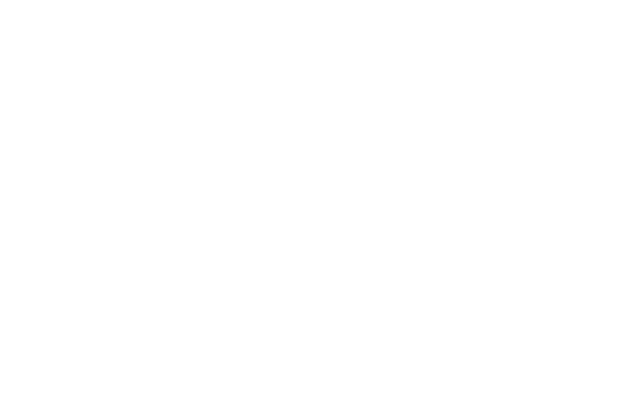
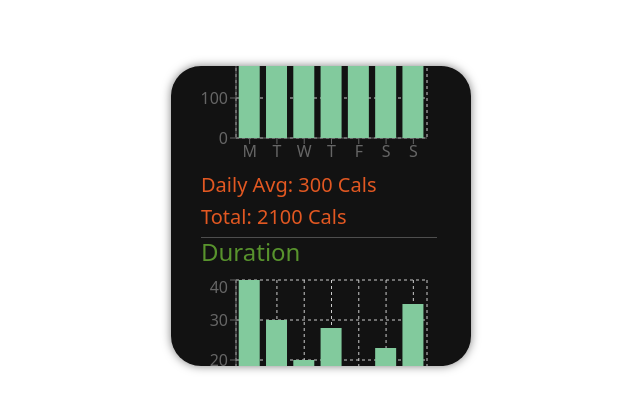
Before and after one commit to Ravi-Pogaku/CSCI4620-prototype, a React (Vite) app in the folder hci-prototype/: page /activity in a window 1280 px wide. Before the commit this address had no page. Shown: the part 184-594 px from the top of the page, without its empty margins (319-959 px from the left). Built offline with nearby package versions, Linux system fonts and the light colour scheme.

Commit message:
created activity page
activity page shows charts of calories burned and duration of exercise. chart is a seperate component

```diff
--- a/hci-prototype/package.json
+++ b/hci-prototype/package.json
@@ -19,7 +19,8 @@
     "react-bootstrap": "^2.10.6",
     "react-bootstrap-icons": "^1.11.4",
     "react-dom": "^18.3.1",
-    "react-router-dom": "^7.0.2"
+    "react-router-dom": "^7.0.2",
+    "recharts": "^2.14.1"
   },
   "devDependencies": {
     "@eslint/js": "^9.15.0",
--- a/hci-prototype/src/App.jsx
+++ b/hci-prototype/src/App.jsx
@@ -9,6 +9,7 @@
 import SchedulePage from './pages/SchedulePage.jsx'
 import MapPage from './pages/MapPage.jsx'
 import TimePage from './pages/TimePage.jsx';
+import ActivityPage from './pages/AvtivityPage.jsx'
 
 
 
@@ -24,6 +25,7 @@
         <Route path='/map' element={<MapPage />} />
         <Route path='/time' element={<TimePage />} />
         <Route path='/schedule' element={<SchedulePage />} />
+        <Route path='/activity' element={<ActivityPage />} />
       </Routes>
     </div>
   )
--- /dev/null
+++ b/hci-prototype/src/components/ActivityChart.jsx
@@ -0,0 +1,25 @@
+import React, { PureComponent } from 'react';
+import { BarChart, Bar, ResponsiveContainer, XAxis, YAxis, CartesianGrid, Tooltip, Legend } from 'recharts';
+
+
+export default class Example extends PureComponent {
+
+  render() {
+
+    const { data } = this.props;
+    const dataKey = data.length > 0 ? Object.keys(data[0]).find(key => key !== 'day') : '';
+
+    return (
+      <ResponsiveContainer width="100%" height="100%">
+        <BarChart width={750} height={200} data={data}>
+            <CartesianGrid strokeDasharray="3 3" />
+            <XAxis dataKey="day" />
+            <YAxis />
+            <Tooltip />
+            {/* <Legend /> */}
+            <Bar dataKey={dataKey} fill="#82ca9d" />
+        </BarChart>
+      </ResponsiveContainer>
+    );
+  }
+}
--- a/hci-prototype/src/pages/AIAssistant.jsx
+++ b/hci-prototype/src/pages/AIAssistant.jsx
@@ -51,7 +51,7 @@
               marginTop: '10px',
               cursor: 'pointer', // Makes it clear the div is clickable
             }}
-            onClick={() => navigate('/SchedulePage.jsx')} // Correct route path
+            onClick={() => navigate('/schedule')} // Correct route path
           >
             <Calendar size={24} />
             <span style={{ marginLeft: '10px' }}>Show today's schedule</span>
@@ -69,7 +69,7 @@
               marginTop: '10px',
               cursor: 'pointer' // Makes it clear the div is clickable
             }}
-            onClick={() => navigate('/MapPage.jsx')} // Correct route path
+            onClick={() => navigate('/map')} // Correct route path
           >
             <TreeFill size={24} />
             <span style={{ marginLeft: '10px' }}>Show some nearby parks</span>
@@ -87,7 +87,7 @@
               marginTop: '8px',
               fontSize: '14px', // Smaller font size for text
             }}
-            onClick={() => navigate('/TimePage.jsx')} // Correct route path
+            onClick={() => navigate('/time')} // Correct route path
           >
             <Clock size={18} /> {/* Smaller icon */}
             <span style={{ marginLeft: '8px' }}>
--- /dev/null
+++ b/hci-prototype/src/pages/AvtivityPage.jsx
@@ -0,0 +1,95 @@
+import React from "react";
+import { Container, Row, Col } from "react-bootstrap";
+
+import ScrollableContainer from "../components/ScrollableContainer";
+import ActivityChart from "../components/ActivityChart";
+
+export default function ActivityPage() {
+
+    const dataCalories = [
+        { day: 'M', calories: 400 },
+        { day: 'T', calories: 300 },
+        { day: 'W', calories: 200 },
+        { day: 'T', calories: 278 },
+        { day: 'F', calories: 189 },
+        { day: 'S', calories: 239 },
+        { day: 'S', calories: 349 },
+    ];
+
+    const dataDuration = [
+        { day: 'M', duration: 40 },
+        { day: 'T', duration: 30 },
+        { day: 'W', duration: 20 },
+        { day: 'T', duration: 28 },
+        { day: 'F', duration: 18 },
+        { day: 'S', duration: 23 },
+        { day: 'S', duration: 34 },
+    ];
+
+    return (
+        <ScrollableContainer
+            style={{
+                backgroundColor: '#121212',
+                color: '#ffffff',
+                width: '300px', // Adjust the size as needed
+                height: '300px', // Ensures 1:1 ratio
+                padding: '20px',
+                borderRadius: '10%', // Optional for a circular smartwatch display
+                boxShadow: '0 0 10px rgba(0, 0, 0, 0.5)', // Subtle shadow effect
+                overflow: 'auto',
+            //   cursor: 'grab', // Indicates that the container can be dragged
+            }}
+            className="overflow-hidden"
+        >
+            <Container>
+                <Row>
+                    <Col>
+                        <h3 style={{color: '#3F6634'}}>Activity Summary</h3>
+                    </Col>
+                </Row>
+                <hr style={{margin:'0px',padding:'0px'}}></hr>
+                <Row>
+                    <Col>
+                        <h4 style={{color: '#e25822'}}>Calories Burned</h4>
+                    </Col>
+                </Row>
+                <Row style={{ width: '285px', height: '200px'}}>
+                    <Col style={{marginLeft: '-30px'}}>
+                        <ActivityChart data={dataCalories} />
+                    </Col>
+                </Row>
+                <Row>
+                    <Col>
+                        <h5 style={{color: '#e25822'}}>Daily Avg: 300 Cals</h5>
+                    </Col>
+                </Row>
+                <Row>
+                    <Col>
+                        <h5 style={{color: '#e25822'}}>Total: 2100 Cals</h5>
+                    </Col>
+                </Row>
+                <hr style={{margin:'0px',padding:'0px'}}></hr>
+                <Row>
+                    <Col>
+                        <h4 style={{color: '#58932D'}}>Duration</h4>
+                    </Col>
+                </Row>
+                <Row style={{ width: '285px', height: '200px'}}>
+                    <Col style={{marginLeft: '-30px'}}>
+                        <ActivityChart data={dataDuration} />
+                    </Col>
+                </Row>
+                <Row>
+                    <Col>
+                        <h5 style={{color: '#58932D'}}>Daily Avg: 28 min</h5>
+                    </Col>
+                </Row>
+                <Row>
+                    <Col>
+                        <h5 style={{color: '#58932D'}}>Total: 196 min</h5>
+                    </Col>
+                </Row>
+            </Container>
+        </ScrollableContainer>
+    )
+}
--- a/hci-prototype/src/pages/Home.jsx
+++ b/hci-prototype/src/pages/Home.jsx
@@ -5,7 +5,7 @@
 import 'bootstrap-icons/font/bootstrap-icons.css';
 
 import { FontAwesomeIcon } from '@fortawesome/react-fontawesome';
-import { faHeartPulse } from '@fortawesome/free-solid-svg-icons';
+import { faHeartPulse, faChartColumn } from '@fortawesome/free-solid-svg-icons';
 
 
 function Home() {
@@ -81,11 +81,14 @@
             <FontAwesomeIcon icon={faHeartPulse} size="2x" />
           </div>
 
-          <img
-            className="rounded-circle p-1"
-            src="https://via.placeholder.com/75"
-            alt="Icon 3"
-          />
+          <div
+            style={{ height: 75, width: 75, cursor: 'pointer' }}
+            className="bg-secondary rounded-circle d-flex flex-shrink-0 justify-content-center align-items-center m-1"
+            onClick={() => navigate('/activity')}
+          >
+            <FontAwesomeIcon icon={faChartColumn} size="2x" />
+          </div>
+
           <img
             className="rounded-circle p-1"
             src="https://via.placeholder.com/75 "
```
Also changed, not shown: 1 other file (tests, documents, lock files or other folders).
